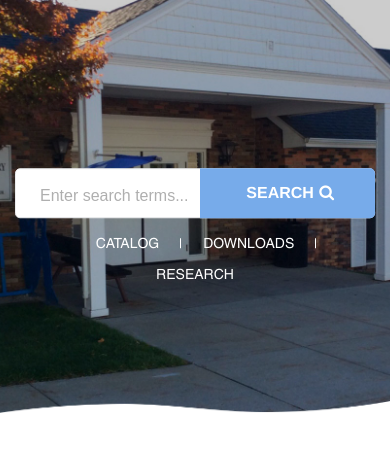
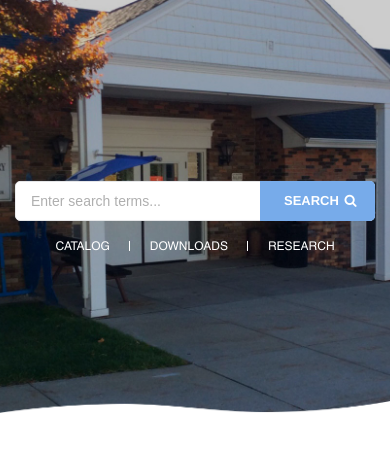
Before and after one commit to Chrisyango/Muskegon-Area-District-Library, a PHP site: page / in a window 390 px wide. Shown: the part 158-629 px from the top of the page. Run offline with PHP 8.4, Linux system fonts and the light colour scheme; some libraries are stand-ins or nearby versions.

Commit message:
finished slider search bar

```diff
--- a/_assets_/css/layout.css
+++ b/_assets_/css/layout.css
@@ -237,7 +237,7 @@ nav,
 
 #search {position:relative}
 #search label {display: none;}
-#search input {border-radius:5px;font-size:16px;line-height:24px;color:#afafaf;padding:27px 24px 21px}
+#search input {border-radius:5px;font-size:16px;line-height:24px;color:#afafaf;padding:27px 190px 21px 24px}
 #search input::placeholder {font-size:16px;line-height:24px;color:#afafaf}
 #search button {position: absolute; top: 0; right: 0;font-size: 16px;width:175px;height:50px;border-radius:0 5px 5px 0;background-color:#77abea}
 #search button i {position: relative; left: 5.5px;}
@@ -411,6 +411,7 @@ footer {background-color: #260086; padding: 28px 0; font-size: 13px; line-height
 -----------------------------------------*/
 @media only screen and (min-width:992px) {
 
+	/*-------------------- #nav --------------------*/
 	#nav .focused .toggle,#nav .focused .toggle2,#flyout .focused .toggle{display:inline-block;margin-left:8px}
 	#flyout .focused .toggle,#nav .focused .toggle2{-webkit-transform:rotate(-90deg);transform:rotate(-90deg)}
 	#flyout,#nav{display:block!important}
@@ -444,6 +445,8 @@ footer {background-color: #260086; padding: 28px 0; font-size: 13px; line-height
 }
 
 @media only screen and (max-width:1280px) {
+
+	/*-------------------- #nav --------------------*/
 	.logo {left: 15px; width: 180px;}
 	nav {margin-left: 200px}
 	#nav li a,
@@ -456,6 +459,8 @@ footer {background-color: #260086; padding: 28px 0; font-size: 13px; line-height
 }
 
 @media only screen and (max-width:1040px) {
+
+	/*-------------------- #nav --------------------*/
 	header .container {text-align: right;}
 	#right-nav {margin-right: -15px;}
 	#nav>li>ul {left: -180px; right: -191px;}
@@ -472,6 +477,7 @@ footer {background-color: #260086; padding: 28px 0; font-size: 13px; line-height
 	#freeform #formwizziwmorf tr table tr{display:table-row!important}
 	#freeform #formwizziwmorf tr table td{display:table-cell!important}
 
+	/*-------------------- #nav --------------------*/
 	nav {margin: 60px 0 15px; width: 100%;background-color: #260086;}
 	header .container {text-align: left;}
 	#toggles{float:right}
@@ -503,6 +509,13 @@ footer {background-color: #260086; padding: 28px 0; font-size: 13px; line-height
 	#flyout ul span{width:100%}
 	#flyout li:hover > ul{display:none}
 
+
+	/*-------------------- #slider --------------------*/
+	#search input {padding: 19px 180px 19px 15px; font-size: 14px}
+	#search input::placeholder {font-size: 14px;}
+	#search button {height: 40px; font-size: 14px;}
+	#search-links li a {font-size: 13px;}
+
 }
 
 	/* All Mobile Sizes (devices and browser) */
@@ -515,6 +528,10 @@ footer {background-color: #260086; padding: 28px 0; font-size: 13px; line-height
 	.share-btns a{height:auto;padding:10px;width:100%;font-size:12px;white-space:nowrap;overflow:hidden}
 	.share-btns i{display:block;line-height:50px!important;font-size:20px}
 
+	/*-------------------- #slider --------------------*/
+	#search input {padding: 19px 125px 19px 15px;}
+	#search button {font-size: 13px; width: 115px}
+	#search-links li a {font-size: 12px; margin: 0 20px}
 }
 
 /* Mobile Landscape Size to Tablet Portrait (devices and browsers) */
```
